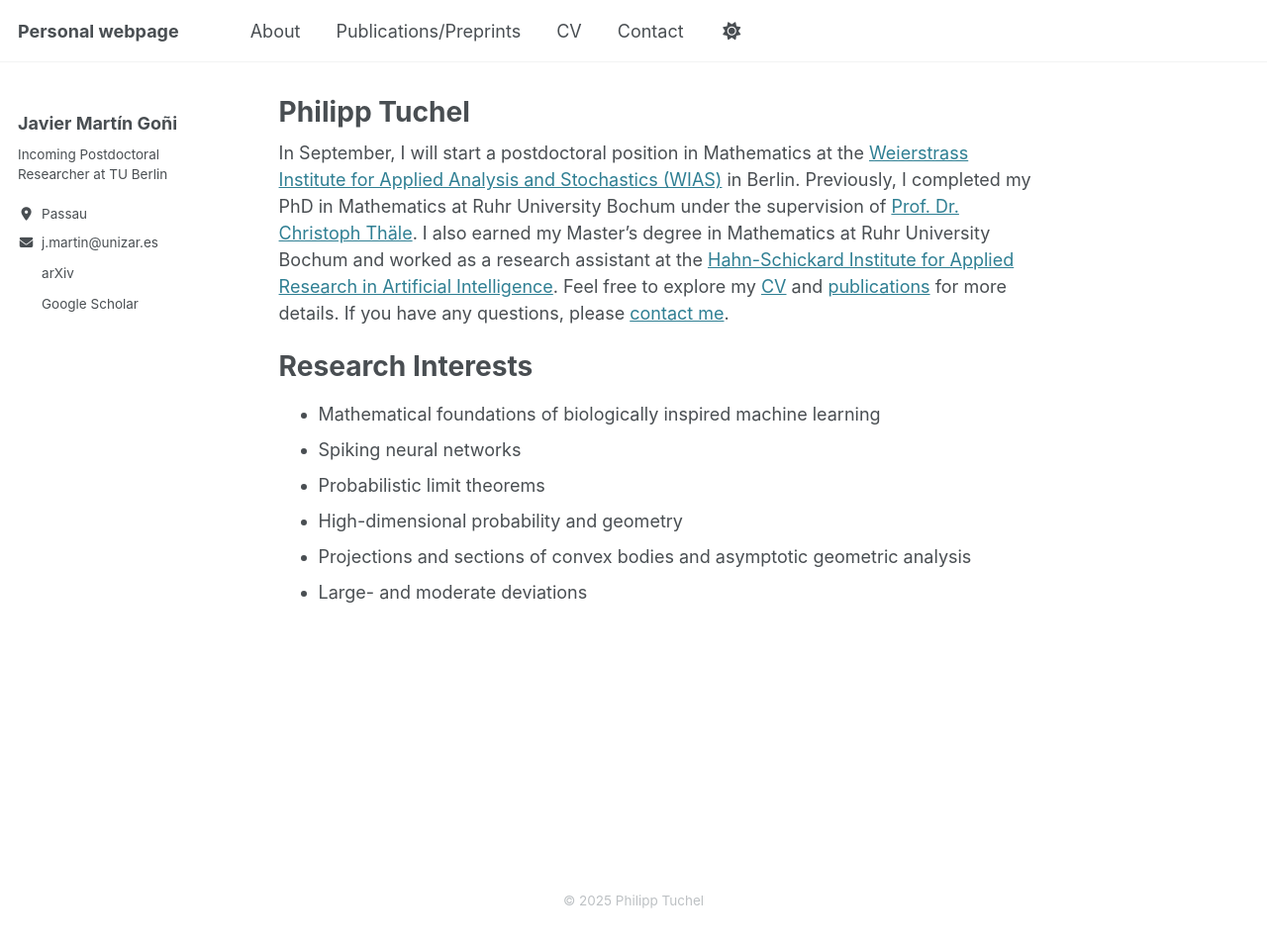
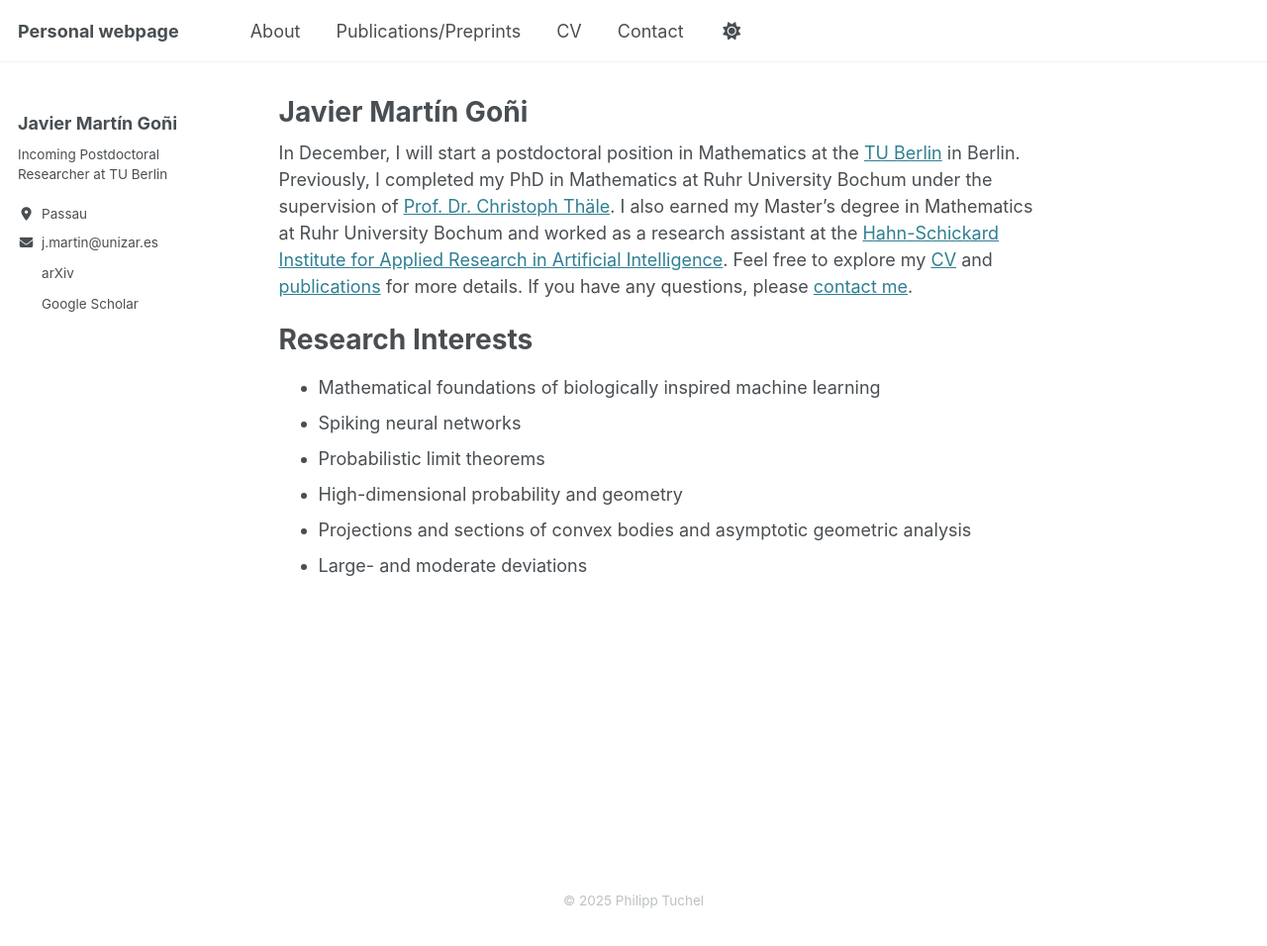
Before and after one commit to javiermartingoni/javiermartingoni.github.io, a Jekyll site: the page built from _pages/about.md, in a window 1280 px wide and 956 px high. Shown: the whole window at 99% size. Built offline with Jekyll 4.4.1, drawn with Linux system fonts in a browser that asks for light colours; a style sheet for code colours, icons or effects is not loaded.

Commit message:
Update homepage title

```diff
--- a/_pages/about.md
+++ b/_pages/about.md
@@ -1,6 +1,6 @@
 ---
 permalink: /
-title: "Philipp Tuchel"
+title: "Javier Martín Goñi"
 excerpt: "Personal website and portfolio"
 author_profile: true
 redirect_from:
@@ -8,7 +8,7 @@ redirect_from:
   - /about.html
 ---
 
-In September, I will start a postdoctoral position in Mathematics at the [Weierstrass Institute for Applied Analysis and Stochastics (WIAS)](https://www.wias-berlin.de/) in Berlin. Previously, I completed my PhD in Mathematics at Ruhr University Bochum under the supervision of [Prof. Dr. Christoph Thäle](https://sites.google.com/view/christophthaele). I also earned my Master's degree in Mathematics at Ruhr University Bochum and worked as a research assistant at the [Hahn-Schickard Institute for Applied Research in Artificial Intelligence](https://www.hahn-schickard.de/forschung-entwicklung/kuenstliche-intelligenz). Feel free to explore my [CV](/cv/) and [publications](/publications/) for more details. If you have any questions, please [contact me](/contact/).
+In December, I will start a postdoctoral position in Mathematics at the [TU Berlin](https://www.wias-berlin.de/) in Berlin. Previously, I completed my PhD in Mathematics at Ruhr University Bochum under the supervision of [Prof. Dr. Christoph Thäle](https://sites.google.com/view/christophthaele). I also earned my Master's degree in Mathematics at Ruhr University Bochum and worked as a research assistant at the [Hahn-Schickard Institute for Applied Research in Artificial Intelligence](https://www.hahn-schickard.de/forschung-entwicklung/kuenstliche-intelligenz). Feel free to explore my [CV](/cv/) and [publications](/publications/) for more details. If you have any questions, please [contact me](/contact/).
 
 # Research Interests
 
```
